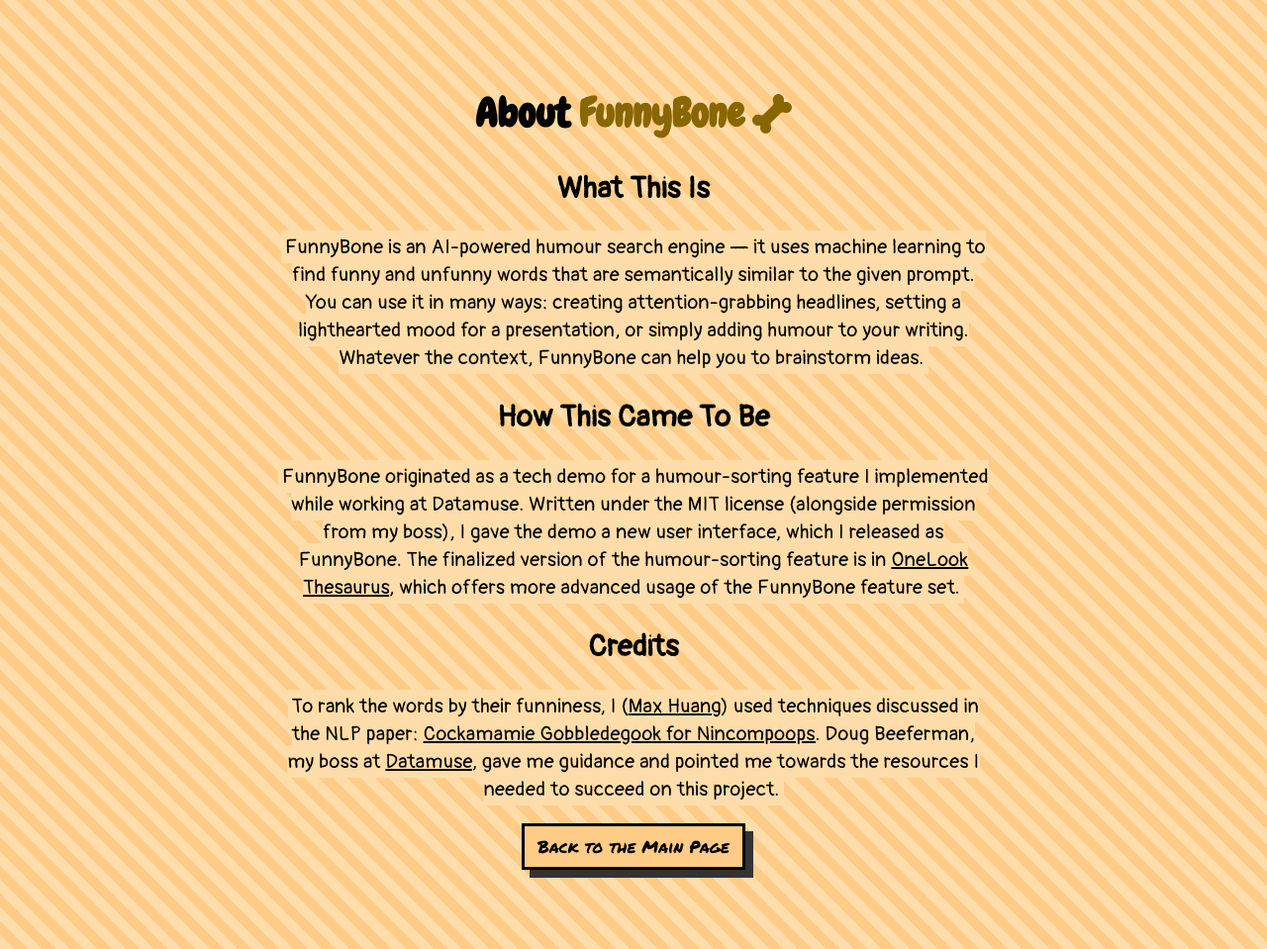
After one commit to max-y-huang/funnybone, a Flask app: page /about in a window 1280 px wide. The commit adds this page. Shown: the whole page at 99% size. Run offline with Flask 2, Linux system fonts and the light colour scheme.

Commit message:
added about section

```diff
--- a/main.py
+++ b/main.py
@@ -1,6 +1,7 @@
 import sqlite3
 import requests
 import json
+import urllib.parse
 from flask import Flask, request, render_template
 
 _DB_SRC = "output.db"
@@ -17,6 +18,7 @@ def index():
     query = args.get("q", None)
     if not query or query.strip() == "":
         query = None
+    encoded_query = None if not query else urllib.parse.quote(query)
 
     # get funniest and unfunniest matches
     db = sqlite3.connect(_DB_SRC)
@@ -31,10 +33,16 @@ def index():
     return render_template(
         "index.html",
         query=query,
+        encoded_query=encoded_query,
         funniest=funniest,
         unfunniest=unfunniest,
         error=error,
     )
+
+
+@app.route("/about", methods=["GET"])
+def about():
+    return render_template("about.html")
 
 
 @app.route("/how-it-works", methods=["GET"])
--- a/static/styles/index.css
+++ b/static/styles/index.css
@@ -108,7 +108,12 @@
 .results .not-funny {
   transform: rotate(-3deg);
   padding-right: 20px;
+  margin-bottom: 20px;
   text-align: right;
+}
+
+.results .more-info a {
+  color: #860;
 }
 
 .results ul {
--- /dev/null
+++ b/templates/about.html
@@ -0,0 +1,80 @@
+<!DOCTYPE html>
+<html lang="en">
+  <head>
+    <meta charset="UTF-8" />
+    <meta http-equiv="X-UA-Compatible" content="IE=edge" />
+    <meta name="viewport" content="width=device-width, initial-scale=1.0" />
+    <link
+      rel="shortcut icon"
+      href="{{url_for('static', filename='assets/logo_icon.ico')}}"
+    />
+    <link
+      rel="stylesheet"
+      href="{{url_for('static', filename='styles/styles.css')}}"
+    />
+    <link
+      rel="stylesheet"
+      href="{{url_for('static', filename='styles/subpage.css')}}"
+    />
+    <title>How FunnyBone Works</title>
+  </head>
+  <body>
+    <div class="app">
+      <div>
+        <h1 class="title">
+          About
+          <div class="logo">
+            <span>FunnyBone</span>
+            <img
+              src="{{url_for('static', filename='assets/logo_icon.svg')}}"
+              draggable="false"
+            />
+          </div>
+        </h1>
+        <h2>What This Is</h2>
+        <p>
+          <span class="hl">
+            FunnyBone is an AI-powered humour search engine &mdash; it uses
+            machine learning to find funny and unfunny words that are
+            semantically similar to the given prompt. You can use it in many
+            ways: creating attention-grabbing headlines, setting a lighthearted
+            mood for a presentation, or simply adding humour to your writing.
+            Whatever the context, FunnyBone can help you to brainstorm ideas.
+          </span>
+        </p>
+        <h2>How This Came To Be</h2>
+        <p>
+          <span class="hl">
+            FunnyBone originated as a tech demo for a humour-sorting feature I
+            implemented while working at Datamuse. Written under the MIT license
+            (alongside permission from my boss), I gave the demo a new user
+            interface, which I released as FunnyBone. The finalized version of
+            the humour-sorting feature is in
+            <a href="https://onelook.com/thesaurus" target="_blank"
+              >OneLook Thesaurus</a
+            >, which offers more advanced usage of the FunnyBone feature set.
+          </span>
+        </p>
+        <h2>Credits</h2>
+        <p>
+          <span class="hl">
+            To rank the words by their funniness, I (<a
+              href="https://www.maxhuang.dev"
+              target="_blank"
+              >Max Huang</a
+            >) used techniques discussed in the NLP paper:
+            <a href="https://arxiv.org/abs/1902.02783" target="_blank">
+              Cockamamie Gobbledegook for Nincompoops</a
+            >. Doug Beeferman, my boss at
+            <a href="https://datamuse.com" target="_blank">Datamuse</a>, gave me
+            guidance and pointed me towards the resources I needed to succeed on
+            this project.</span
+          >
+        </p>
+        <p>
+          <a class="button" href="/">Back to the Main Page</a>
+        </p>
+      </div>
+    </div>
+  </body>
+</html>
```
Also changed, not shown: templates/how_it_works.html (+5 -6 lines), templates/index.html (+14 -4 lines), static/styles/subpage.css (renamed from static/styles/how_it_works.css).
